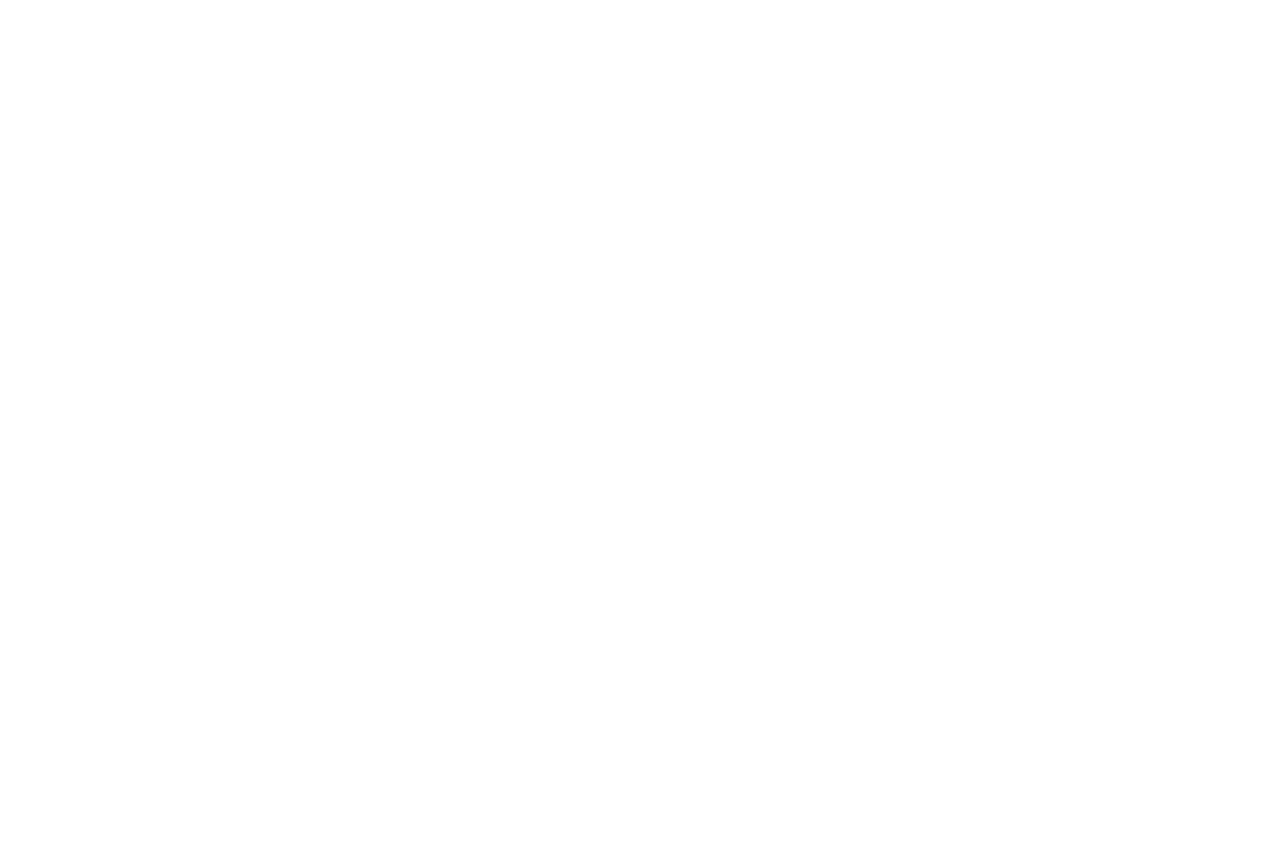
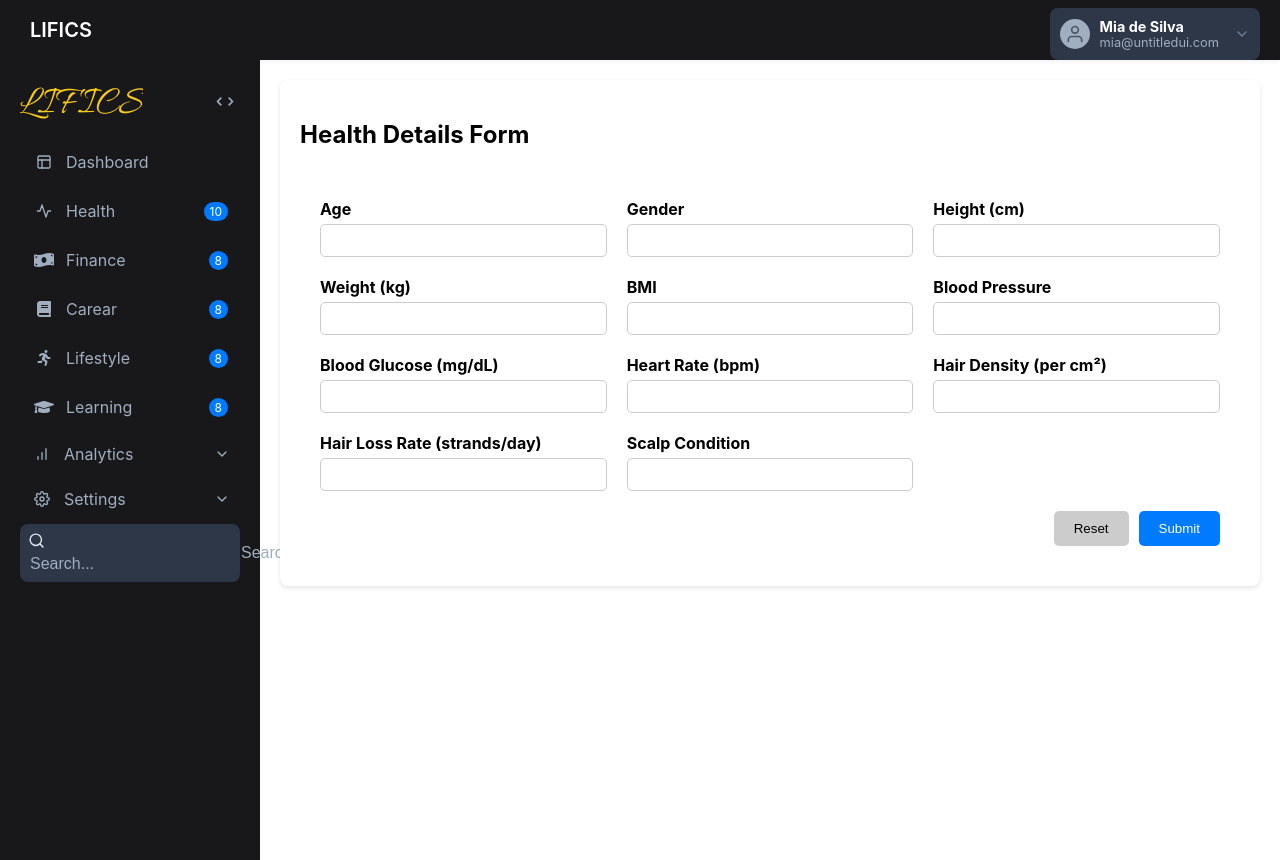
Before and after one commit to VedantMulherkar1211/LiFiCS, a React (Create React App) app in the folder frontend/: page /health in a window 1280 px wide. Before the commit this address had no page. Before the commit the page ends 800 px from the top, so only its background shows below. Built offline with nearby package versions, Linux system fonts and the light colour scheme.

Commit message:
health form

```diff
--- a/frontend/src/App.js
+++ b/frontend/src/App.js
@@ -6,6 +6,10 @@ import { BrowserRouter as Router, Route, Routes } from "react-router-dom";
 import Login from "../src/component/Login";
 import Dashboard from "../src/pages/Dashboard";
 import Finance from "../src/pages/finance";
+import Health from "../src/pages/health";
+import Carear from "../src/pages/Carear";
+import Lifestyle from "../src/pages/Lifestyle";
+import Learning from "../src/pages/Learning";
 import FitDashboard from "../src/component/fitdata"; // ✅ Capitalized component name
 
 const App = () => {
@@ -16,6 +20,10 @@ const App = () => {
         <Route path="/login" element={<Login />} />
         <Route path="/fit" element={<FitDashboard />} />
         <Route path="/finance" element={<Finance />} />
+        <Route path="/health" element={<Health />} />
+        <Route path="/carear" element={<Carear />} />
+        <Route path="/learning" element={<Learning />} />
+        <Route path="/lifestyle" element={<Lifestyle />} />
       </Routes>
     </Router>
   );
--- a/frontend/src/component/Sidebar.js
+++ b/frontend/src/component/Sidebar.js
@@ -43,7 +43,7 @@ function Sidebar() {
     navigate('/lifestyle');
   };
   const handleLearningClick = () => {
-    navigate('/leaning');
+    navigate('/learning');
   };
 
   return (
@@ -125,10 +125,7 @@ function Sidebar() {
             </ul>
           )}
 
-          <li className="nav-item">
-            <Folder className="nav-icon" size={16} />
-            <span className="nav-label">Projects</span>
-          </li>
+
 
           <li className="nav-item collapsible" onClick={toggleSettings}>
             <Settings className="nav-icon" size={16} />
--- a/frontend/src/component/Topbar.js
+++ b/frontend/src/component/Topbar.js
@@ -32,7 +32,7 @@ const Topbar = () => {
           <a className="navbar-brand" href="#">
             <img
               src="" // <-- Add your logo source here
-              alt="LIFICS"
+
               className="logo"
             />
           </a>
--- /dev/null
+++ b/frontend/src/css/healthForm.css
@@ -0,0 +1,57 @@
+.health-form {
+  padding: 20px;
+  background: #fff;
+  border-radius: 10px;
+  max-width: 1000px;
+  margin: 0 auto;
+}
+
+.health-form h2 {
+  margin-bottom: 20px;
+}
+
+.form-grid {
+  display: grid;
+  grid-template-columns: repeat(auto-fill, minmax(220px, 1fr));
+  gap: 20px;
+}
+
+.form-group {
+  display: flex;
+  flex-direction: column;
+}
+
+.form-group label {
+  font-weight: bold;
+  margin-bottom: 5px;
+}
+
+.form-group input,
+.form-group select {
+  padding: 8px;
+  border: 1px solid #ccc;
+  border-radius: 5px;
+}
+
+.form-buttons {
+  display: flex;
+  justify-content: flex-end;
+  gap: 10px;
+  margin-top: 20px;
+}
+
+.form-buttons button {
+  padding: 10px 20px;
+  border: none;
+  border-radius: 5px;
+  cursor: pointer;
+}
+
+.form-buttons button[type="submit"] {
+  background-color: #007bff;
+  color: white;
+}
+
+.form-buttons button[type="button"] {
+  background-color: #ccc;
+}
--- a/frontend/src/css/sidebar.css
+++ b/frontend/src/css/sidebar.css
@@ -306,3 +306,12 @@
   border-radius: 12px;
   font-size: 12px;
 }
+
+.logo {
+  font-family: 'Allura', cursive;
+  font-size: 2.5rem;
+  font-weight: 400;
+  letter-spacing: 1px;
+  color: #facc15; /* Bright yellow */
+
+}
--- a/frontend/src/index.css
+++ b/frontend/src/index.css
@@ -1,3 +1,5 @@
+@import url('https://fonts.googleapis.com/css2?family=Allura&display=swap');
+
 body {
   margin: 0;
   font-family: -apple-system, BlinkMacSystemFont, 'Segoe UI', 'Roboto', 'Oxygen',
--- a/frontend/src/index.js
+++ b/frontend/src/index.js
@@ -5,7 +5,7 @@ import App from './App';
 import reportWebVitals from './reportWebVitals';
 import "@fortawesome/fontawesome-free/css/all.min.css";
 import "bootstrap/dist/js/bootstrap.bundle.min.js";
-
+import './index.css';
 
 const root = ReactDOM.createRoot(document.getElementById('root'));
 root.render(
--- a/frontend/src/pages/Carear.js
+++ b/frontend/src/pages/Carear.js
@@ -0,0 +1,37 @@
+import React, { useState, useEffect } from 'react';
+import { FontAwesomeIcon } from '@fortawesome/react-fontawesome';
+import { faShare, faBullseye, faDownload, faExpand } from '@fortawesome/free-solid-svg-icons';
+import TopNav from '../component/Topbar';
+import SideNav from '../component/Sidebar';
+import '../css/dashboard.css';
+
+
+const Carear = () => {
+  return (
+    <div className="dashboard-container">
+      <TopNav />
+      <div className="dashboard-wrapper">
+        <SideNav />
+        <main className="dashboard-content">
+          <div className="card-row">
+            <div className="full-width-card card">
+              <div className="card-header">
+                <h2 className="card-title">Analytics Overview</h2>
+                <div className="card-actions">
+                  <FontAwesomeIcon icon={faShare} />
+                  <FontAwesomeIcon icon={faBullseye} />
+                  <FontAwesomeIcon icon={faDownload} />
+                  <FontAwesomeIcon icon={faExpand} />
+                </div>
+              </div>
+
+            </div>
+          </div>
+
+
+        </main>
+      </div>
+    </div>
+  );
+}
+export default Carear;
--- a/frontend/src/pages/Learning.js
+++ b/frontend/src/pages/Learning.js
@@ -0,0 +1,37 @@
+import React, { useState, useEffect } from 'react';
+import { FontAwesomeIcon } from '@fortawesome/react-fontawesome';
+import { faShare, faBullseye, faDownload, faExpand } from '@fortawesome/free-solid-svg-icons';
+import TopNav from '../component/Topbar';
+import SideNav from '../component/Sidebar';
+import '../css/dashboard.css';
+
+
+const Learning = () => {
+  return (
+    <div className="dashboard-container">
+      <TopNav />
+      <div className="dashboard-wrapper">
+        <SideNav />
+        <main className="dashboard-content">
+          <div className="card-row">
+            <div className="full-width-card card">
+              <div className="card-header">
+                <h2 className="card-title">Analytics Overview</h2>
+                <div className="card-actions">
+                  <FontAwesomeIcon icon={faShare} />
+                  <FontAwesomeIcon icon={faBullseye} />
+                  <FontAwesomeIcon icon={faDownload} />
+                  <FontAwesomeIcon icon={faExpand} />
+                </div>
+              </div>
+
+            </div>
+          </div>
+
+
+        </main>
+      </div>
+    </div>
+  );
+}
+export default Learning;
--- a/frontend/src/pages/health.js
+++ b/frontend/src/pages/health.js
@@ -1,12 +1,49 @@
-import React, { useState, useEffect } from 'react';
-import { FontAwesomeIcon } from '@fortawesome/react-fontawesome';
-import { faShare, faBullseye, faDownload, faExpand } from '@fortawesome/free-solid-svg-icons';
+import React, { useState } from 'react';
+import '../css/healthForm.css'; // Custom CSS
 import TopNav from '../component/Topbar';
 import SideNav from '../component/Sidebar';
-import '../css/dashboard.css';
-
 
 const Health = () => {
+  const [formData, setFormData] = useState({
+    age: '',
+    gender: '',
+    height: '',
+    weight: '',
+    bmi: '',
+    bloodpressure: '',
+    bloodglucose: '',
+    heartrate: '',
+    hairDensity: '',
+    hairLossRate: '',
+    scalpCondition: ''
+  });
+
+  const handleChange = (e) => {
+    const { name, value } = e.target;
+    setFormData(prev => ({ ...prev, [name]: value }));
+  };
+
+  const handleSubmit = (e) => {
+    e.preventDefault();
+    console.log('Submitted:', formData);
+  };
+
+  const handleReset = () => {
+    setFormData({
+      age: '',
+      gender: '',
+      height: '',
+      weight: '',
+      bmi: '',
+      bloodpressure: '',
+      bloodglucose: '',
+      heartrate: '',
+      hairDensity: '',
+      hairLossRate: '',
+      scalpCondition: ''
+    });
+  };
+
   return (
     <div className="dashboard-container">
       <TopNav />
@@ -16,22 +53,77 @@ const Health = () => {
           <div className="card-row">
             <div className="full-width-card card">
               <div className="card-header">
-                <h2 className="card-title">Analytics Overview</h2>
-                <div className="card-actions">
-                  <FontAwesomeIcon icon={faShare} />
-                  <FontAwesomeIcon icon={faBullseye} />
-                  <FontAwesomeIcon icon={faDownload} />
-                  <FontAwesomeIcon icon={faExpand} />
+                <h2>Health Details Form</h2>
+              </div>
+              <form className="health-form" onSubmit={handleSubmit}>
+                <div className="form-grid">
+                  <div className="form-group">
+                    <label>Age</label>
+                    <input type="number" name="age" value={formData.age} onChange={handleChange} />
+                  </div>
+
+                  <div className="form-group">
+                    <label>Gender</label>
+                    <input name="gender" value={formData.gender} onChange={handleChange} />
+                  </div>
+
+                  <div className="form-group">
+                    <label>Height (cm)</label>
+                    <input type="number" name="height" value={formData.height} onChange={handleChange} />
+                  </div>
+
+                  <div className="form-group">
+                    <label>Weight (kg)</label>
+                    <input type="number" name="weight" value={formData.weight} onChange={handleChange} />
+                  </div>
+
+                  <div className="form-group">
+                    <label>BMI</label>
+                    <input type="number" name="bmi" value={formData.bmi} onChange={handleChange} />
+                  </div>
+
+                  <div className="form-group">
+                    <label>Blood Pressure</label>
+                    <input type="text" name="bloodpressure" value={formData.bloodpressure} onChange={handleChange} />
+                  </div>
+
+                  <div className="form-group">
+                    <label>Blood Glucose (mg/dL)</label>
+                    <input type="number" name="bloodglucose" value={formData.bloodglucose} onChange={handleChange} />
+                  </div>
+
+                  <div className="form-group">
+                    <label>Heart Rate (bpm)</label>
+                    <input type="number" name="heartrate" value={formData.heartrate} onChange={handleChange} />
+                  </div>
+
+                  <div className="form-group">
+                    <label>Hair Density (per cm²)</label>
+                    <input type="number" name="hairDensity" value={formData.hairDensity} onChange={handleChange} />
+                  </div>
+
+                  <div className="form-group">
+                    <label>Hair Loss Rate (strands/day)</label>
+                    <input type="number" name="hairLossRate" value={formData.hairLossRate} onChange={handleChange} />
+                  </div>
+
+                  <div className="form-group">
+                    <label>Scalp Condition</label>
+                    <input type="text" name="scalpCondition" value={formData.scalpCondition} onChange={handleChange} />
+                  </div>
                 </div>
-              </div>
 
+                <div className="form-buttons">
+                  <button type="button" onClick={handleReset}>Reset</button>
+                  <button type="submit">Submit</button>
+                </div>
+              </form>
             </div>
           </div>
-
-
         </main>
       </div>
     </div>
   );
-}
+};
+
 export default Health;
```
Also changed, not shown: frontend/src/pages/Lifestyle.js (+37 -0 lines).
